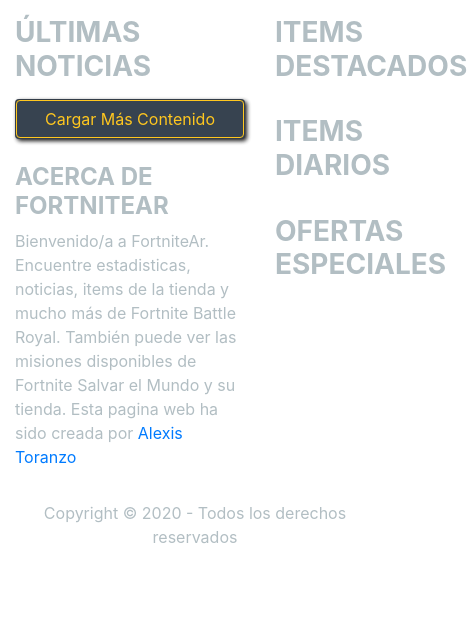
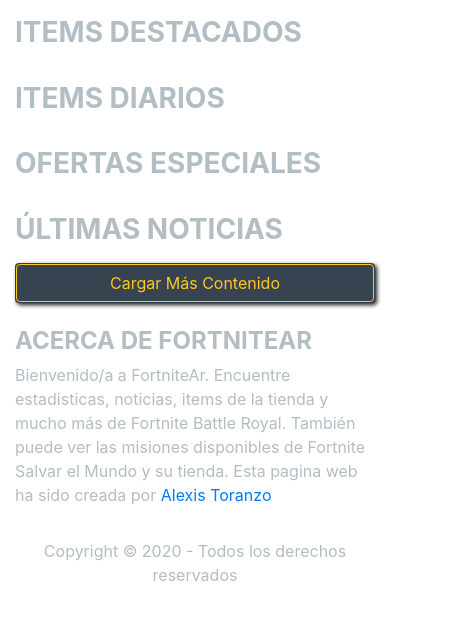
Before and after one commit to AlexisToranzoAR/fortniteAr, a website with bundled scripts: page index.html in a window 390 px wide. Shown: the part 458-1077 px from the top of the page, 467 px wide, since content can reach past the window. Before the commit the page ends 1039 px from the top, so only its background shows below. Built offline with nearby package versions, Linux system fonts and the light colour scheme; files whose address does not match are found by name.

Commit message:
Se lo hizo responsive
La pagina principal no era 100% responsive en telefonos.

```diff
--- a/index.html
+++ b/index.html
@@ -57,7 +57,7 @@
         <button class="btn btn-outline-warning my-2 my-sm-0" type="submit">Buscar</button>
       </form>
       <p class="text-white text-center pt-3 font-italic">Puede buscar por su <a href="#">Alias</a>, <a href="#">PSN</a>
-        o <a href="">ID de cuenta</a></p>
+        o <a href="#">ID de cuenta</a></p>
       <div class="d-flex flex-row justify-content-center pt-2">
         <div class="px-4">
           <a href="https://www.epicgames.com/fortnite/es-MX/home?lang=es-MX" target="_blank"><i
@@ -122,7 +122,7 @@
   <section class="mt-3" id="main-section">
     <div class="container">
       <div class="row">
-        <div class="col-8">
+        <div class="col-lg-8">
           <div class="news">
             <h3 class="font-weight-bold text-uppercase text-grey">Últimas noticias</h3>
             <div id="news" class="collapse-content">
@@ -140,7 +140,7 @@
                 target="_blank">Alexis Toranzo</a></p>
           </div>
         </div>
-        <div class="col-4 store">
+        <div class="col-lg-4 order-first order-lg-2 store">
           <div class="featured-items mb-3">
             <h3 class="font-weight-bold text-uppercase mb-3 text-grey">Items Destacados</h3>
             <div class="fortnite-store fortnite-store-featured" id="featured-store">
```
Also changed, not shown: src/img/loading.gif (added), src/img/skin-test.png (deleted), src/img/test-image.jpg (deleted).
